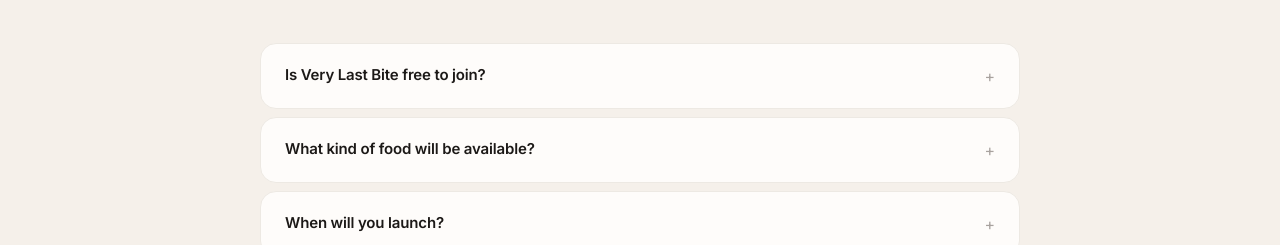
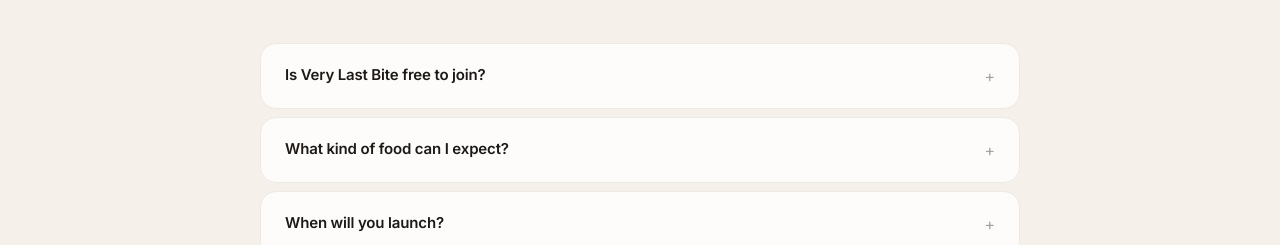
Before and after one commit to brentinomuller615-collab/very-last-bite, a Next.js app: page / in a window 1280 px wide. Shown: the part 4760-5005 px from the top of the page. Built offline with nearby package versions, Linux system fonts and the light colour scheme; no server answers.

Commit message:
Rewrite FAQ food answer to be experience-driven and premium

```diff
--- a/src/app/LandingPage.tsx
+++ b/src/app/LandingPage.tsx
@@ -1300,8 +1300,8 @@
       a: "Yes. Joining the Founding Club and creating an account is completely free. You only pay when you claim a food bundle.",
     },
     {
-      q: "What kind of food will be available?",
-      a: "Surplus items from local cafés, bakeries, restaurants, and other food businesses — prepared meals, bread, pastries, delis, and more. Everything is fresh that day and available at end-of-day prices.",
+      q: "What kind of food can I expect?",
+      a: "Every bundle is a surprise. One day you might discover artisan pastries and handcrafted desserts, the next a gourmet meal, café favourite, specialty drink or another freshly prepared creation from a participating food business. Every spin brings a new opportunity to discover something delicious.",
     },
     {
       q: "When will you launch?",
```
